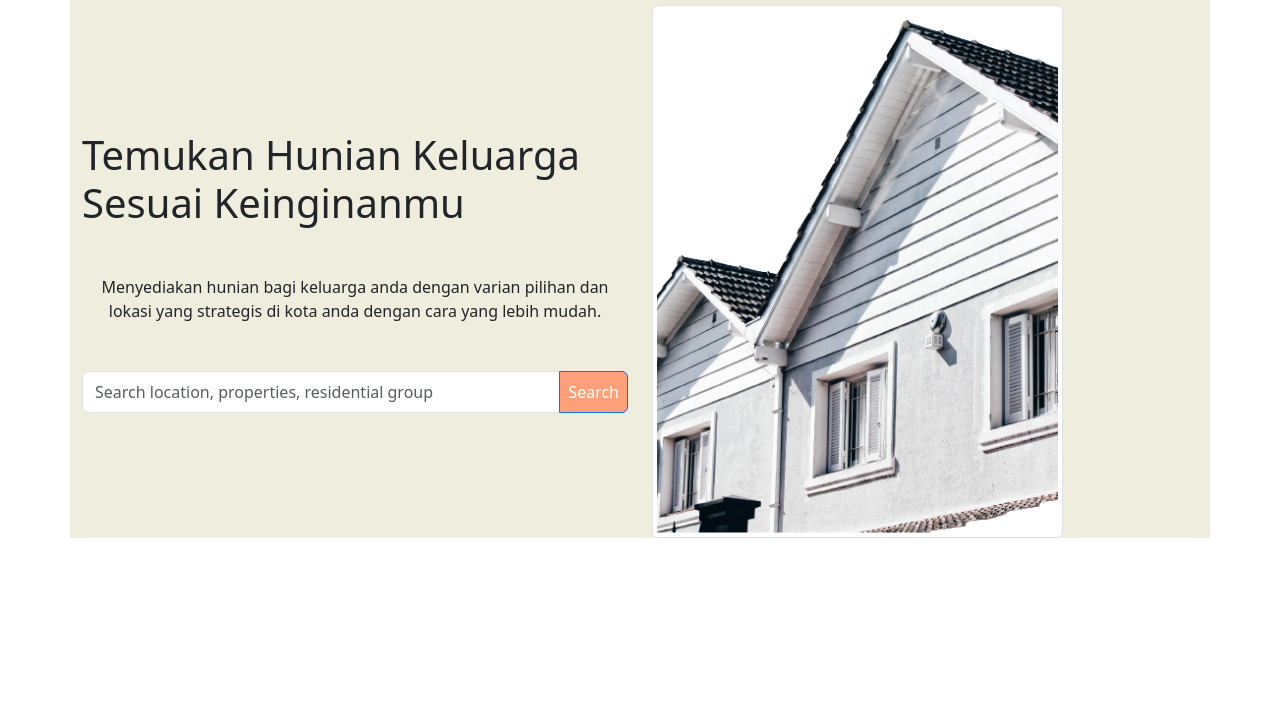
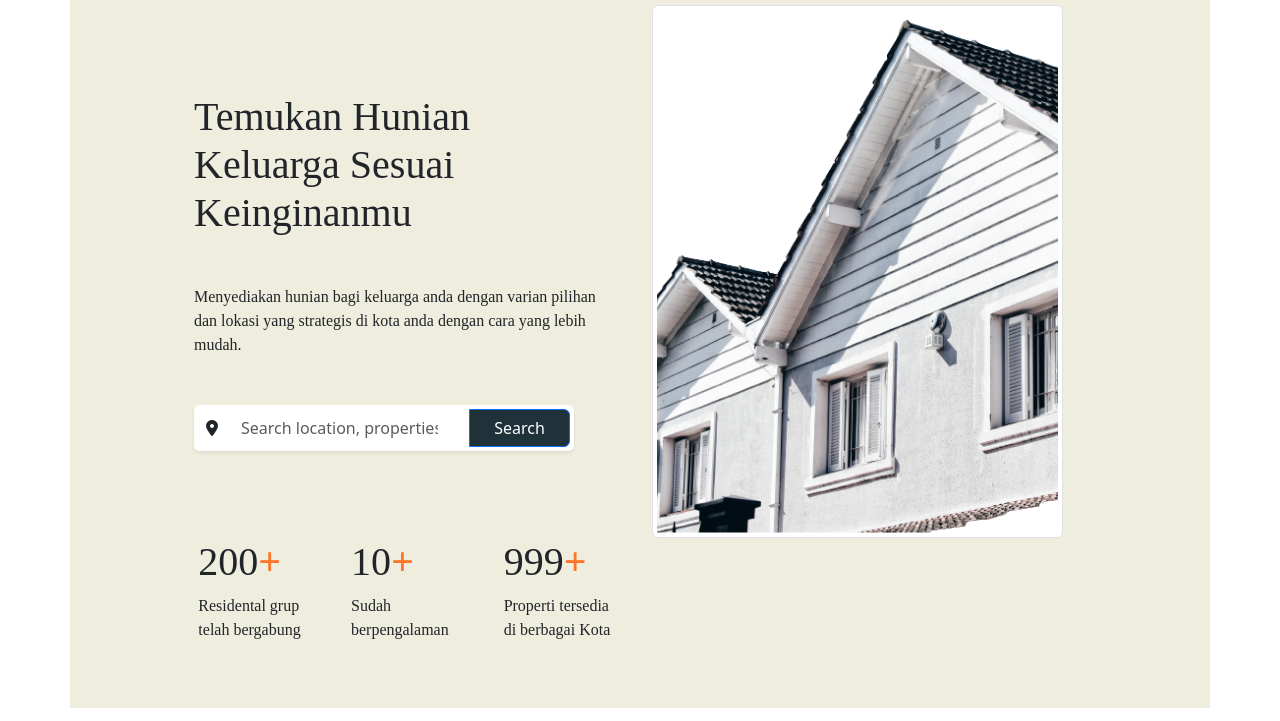
Before and after one commit to mdalifkhandev/0mah, a plain HTML site: page index.html in a window 1280 px wide. Shown: the part 79-800 px from the top of the page. Drawn offline with nearby package versions, Linux system fonts and the light colour scheme.

Commit message:
home section complit

```diff
--- a/index.html
+++ b/index.html
@@ -16,7 +16,7 @@
 
     <div class="container">
 
- <!-- Nave Bar Start -->
+        <!-- Nave Bar Start -->
 
 
         <nav class="navbar navbar-expand-lg">
@@ -58,38 +58,63 @@
 
 
 
-        <div class="">
+        <div class="home">
             <div class="row">
                 <!-- Text section, occupying 6 columns on medium to large screens -->
                 <div class="col-md-6 d-flex align-items-center justify-content-center">
-                    <div>
-                        <h1 class=" my-5">Temukan Hunian Keluarga Sesuai Keinginanmu</h1>
-                        <p class="text-center">Menyediakan hunian bagi keluarga anda dengan varian pilihan dan lokasi yang strategis di kota anda dengan cara yang lebih mudah.</p>
-                        <div class="input-group my-5">
-                            <input type="search" name="search" placeholder="Search location, properties, residential group" class="form-control" id="search-input">
-                            <button class="btn btn-primary p-2" type="button">Search</button>
+                    <div class="container">
+                        <h1 class="my-5 font-poppins">Temukan Hunian Keluarga Sesuai Keinginanmu</h1>
+                        <p class="font-poppins">Menyediakan hunian bagi keluarga anda dengan varian pilihan dan lokasi yang strategis di kota anda dengan cara yang lebih mudah.</p>
+
+                        <!-- Input Group with Icon and Button -->
+                        <div class="input-group shadow-sm search-box bg-white my-5 rounded">
+                            <span class="input-group-text bg-white border-0">
+                                <i class="fa-solid fa-location-dot"></i>
+                            </span>
+                            <input type="search" name="search" placeholder="Search location, properties, residential group"
+                                class="form-control search-input border-0" id="search-input">
+                            <button class="btn btn-primary m-1 px-4" type="button">Search</button>
                         </div>
                     </div>
                 </div>
 
                 <!-- Image section, occupying 6 columns on medium to large screens -->
                 <div class="col-md-6">
-                    <img src="./assets/home.png"
-                         alt="Beautiful Scenery" class="img-thumbnail">
+                    <img src="./assets/home.png" alt="Beautiful Scenery" class="img-thumbnail">
                 </div>
             </div>
+
+
+
+
+        <div class="engage d-flex justify-content-around w-50 font-poppins">
+            <div>
+                <h1>200<span class="plus">+</span> </h1>
+                <p>Residental grup telah bergabung</p>
+            </div>
+            <div>
+                <h1>10<span class="plus">+</span></h1>
+                <p>Sudah berpengalaman </p>
+            </div>
+            <div>
+                <h1>999<span class="plus">+</span></h1>
+                <p>Properti tersedia di berbagai Kota</p>
+            </div>
+
         </div>
+    </div>
 
-    <!-- First page End -->
+        <!-- First page End -->
 
 
 
 
 
 
-    <script src="https://cdn.jsdelivr.net/npm/bootstrap@5.3.3/dist/js/bootstrap.bundle.min.js"
-        integrity="sha384-YvpcrYf0tY3lHB60NNkmXc5s9fDVZLESaAA55NDzOxhy9GkcIdslK1eN7N6jIeHz"
-        crossorigin="anonymous"></script>
+        <script src="https://cdn.jsdelivr.net/npm/bootstrap@5.3.3/dist/js/bootstrap.bundle.min.js"
+            integrity="sha384-YvpcrYf0tY3lHB60NNkmXc5s9fDVZLESaAA55NDzOxhy9GkcIdslK1eN7N6jIeHz" crossorigin="anonymous">
+            </script>
+        <script src="https://kit.fontawesome.com/a71f52f82d.js" crossorigin="anonymous"></script>
 </body>
 
 </html>
--- a/style.css
+++ b/style.css
@@ -2,5 +2,29 @@
     background-color: #EEEDDE!important;
 }
 .btn{
-    background-color: #FFA07A!important;
+    background-color: #203239!important;
 }
+.search-box {
+    max-width: 90%;
+}
+.search-input {
+    font-size: 14px;
+    border: none;
+    outline: none !important;
+    box-shadow: none !important;
+}
+.font-poppins{
+    font-family: poppins;
+}
+.home{
+    margin-left: 100px;
+    margin-right: 100px;
+    padding-bottom: 50px;
+}
+.plus{
+    color: #FF7527;
+    font-weight: bold;
+}
+.engage>div{
+    width:120px
+}
```
